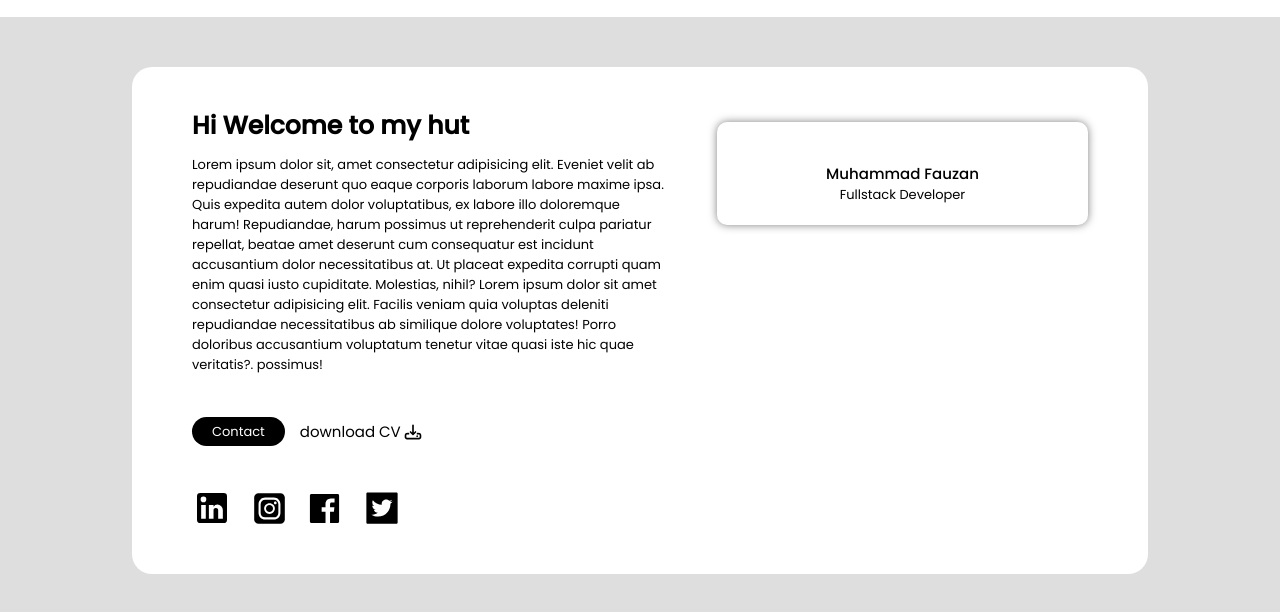
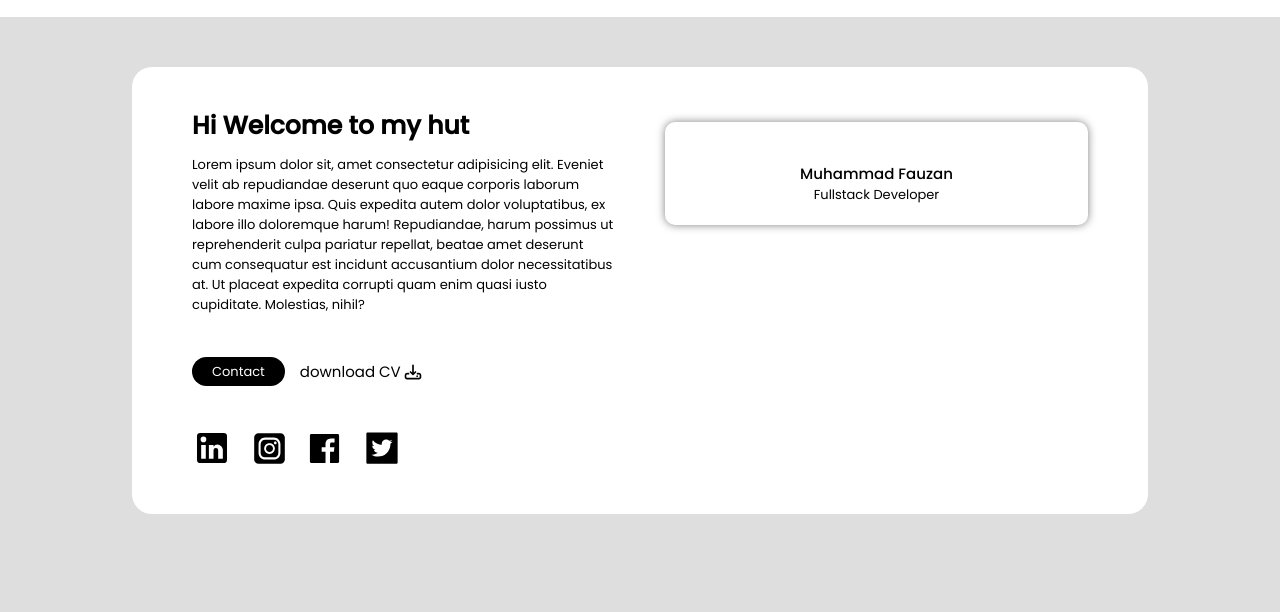
Before and after one commit to FauzanYanuarPutra/task10-dumbways, a plain HTML site: page index.html in a window 1280 px wide. Shown: the part 62-674 px from the top of the page. Drawn offline with Linux system fonts and the light colour scheme.

Commit message:
perbaiki home route

```diff
--- a/css/index.css
+++ b/css/index.css
@@ -26,14 +26,12 @@
   #content {
     padding: 0px 20px;
     margin: 0px auto;
-    display: flex;
     justify-content: center;
     align-items: center;
     gap: 50px;
     background-color: white;
     padding: 40px 60px;
     border-radius: 20px;
-
   }
 
   @media (min-width: 501px) {
@@ -41,8 +39,9 @@
           max-width: 70%;
           margin: 0 auto;
       }
+  }
 
-  }
+
 
   a#contact {
     background-color: black;
@@ -113,7 +112,7 @@
     justify-content: space-between;
     align-items: center;
     background-color: white;
-    padding: 20px 100px;
+    padding: 20px 20px;
 
   }
 
@@ -171,3 +170,15 @@ button {
 button:hover {
   background-color: black;
 }
+
+  @media (min-width: 1000px) {
+      #content {
+          max-width: 70%;
+          display: flex;
+          margin: 0 auto;
+      }
+
+        nav {
+        padding: 20px 100px;
+      }
+  }
--- a/index.html
+++ b/index.html
@@ -39,7 +39,6 @@
       <h1 style="margin-bottom: 10px;">Hi Welcome to my hut</h1>
       <p>
         Lorem ipsum dolor sit, amet consectetur adipisicing elit. Eveniet velit ab repudiandae deserunt quo eaque corporis laborum labore maxime ipsa. Quis expedita autem dolor voluptatibus, ex labore illo doloremque harum! Repudiandae, harum possimus ut reprehenderit culpa pariatur repellat, beatae amet deserunt cum consequatur est incidunt accusantium dolor necessitatibus at. Ut placeat expedita corrupti quam enim quasi iusto cupiditate. Molestias, nihil?
-        Lorem ipsum dolor sit amet consectetur adipisicing elit. Facilis veniam quia voluptas deleniti repudiandae necessitatibus ab similique dolore voluptates! Porro doloribus accusantium voluptatum tenetur vitae quasi iste hic quae veritatis?. possimus!
       </p>
       <div style="margin: 30px 0px; display: flex; align-items:center">
         <div style="margin-right: 5px;">
@@ -91,7 +90,7 @@
         </a>
       </div>
     </div>
-      <div id="card" style="width: 700px;">
+      <div id="card" style="width: 100%;">
         <img src="./images/me.jpeg" alt="">
         <div style="padding: 20px;">
           <p style=" font-weight: 500; font-size: 15px">Muhammad Fauzan</p>
```
